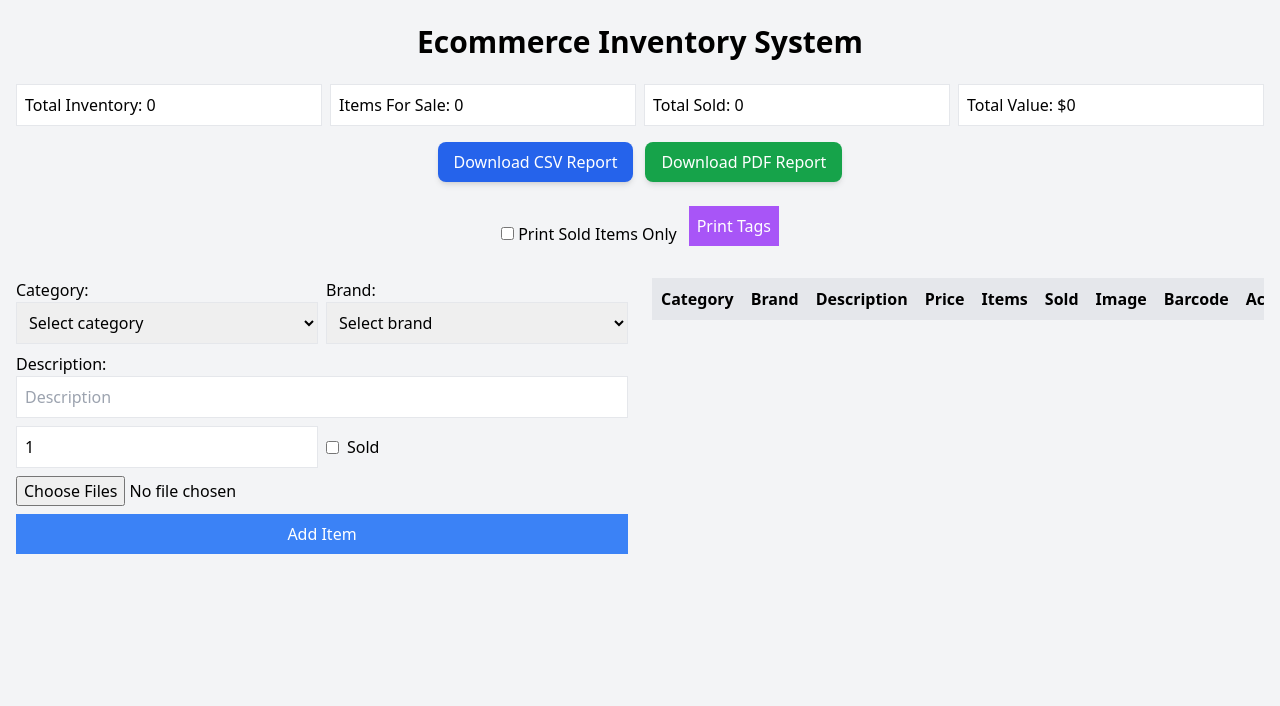
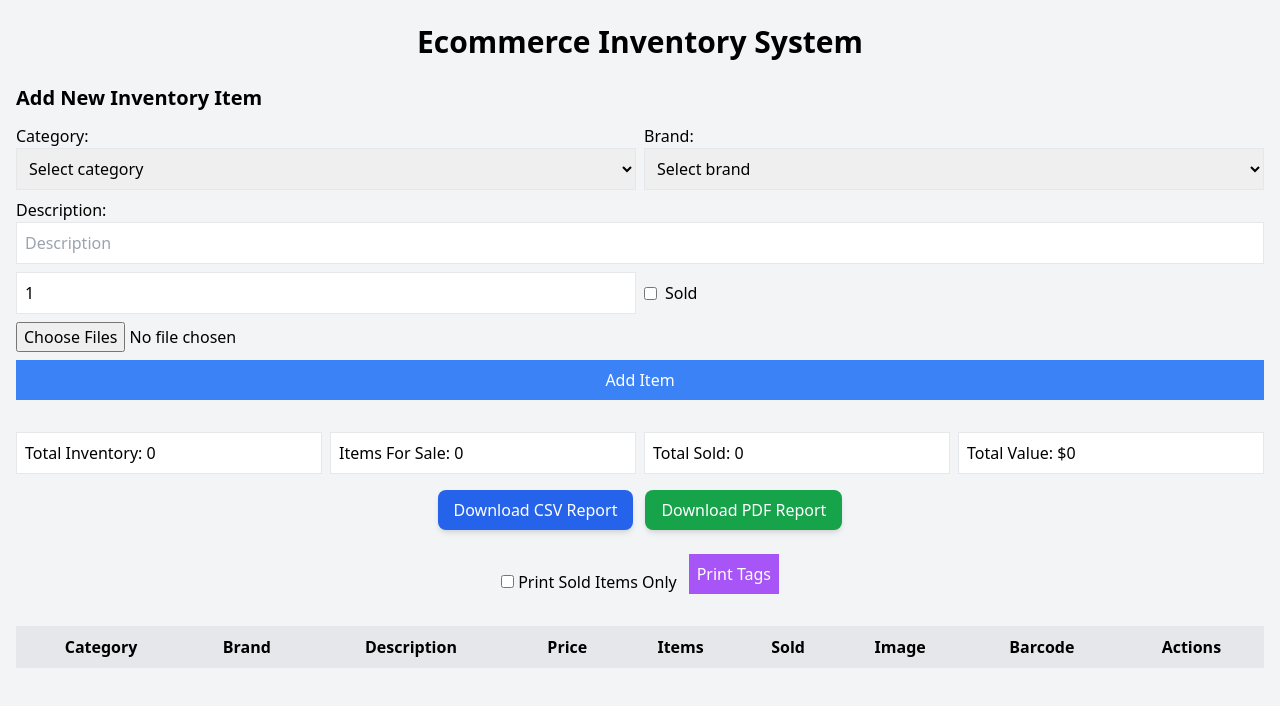
Before and after one commit to architeketh/ecommerce-inventory-system, a React (Vite) app: page / in a window 1280 px wide. Shown: the top 706 px of the page. Built offline with nearby package versions, Linux system fonts and the light colour scheme.

Commit message:
Update App.jsx

```diff
--- a/src/App.jsx
+++ b/src/App.jsx
@@ -24,6 +24,14 @@ const App = () => {
         Ecommerce Inventory System
       </h1>
 
+      {/* Add Item Form */}
+      <div className="mb-8">
+        <h2 className="text-xl font-semibold mb-3 text-center md:text-left">
+          Add New Inventory Item
+        </h2>
+        <InventoryForm items={items} setItems={setItems} />
+      </div>
+
       {/* Dashboard */}
       <Dashboard items={items} />
 
@@ -43,15 +51,9 @@ const App = () => {
         <PrintTags items={itemsToPrint} showPhotos={false} />
       </div>
 
-      {/* Main layout */}
-      <div className="grid grid-cols-1 md:grid-cols-2 gap-6">
-        {/* Inventory form */}
-        <InventoryForm items={items} setItems={setItems} />
-
-        {/* Inventory table */}
-        <div className="overflow-x-auto">
-          <InventoryList items={items} setItems={setItems} />
-        </div>
+      {/* Inventory Table */}
+      <div className="overflow-x-auto">
+        <InventoryList items={items} setItems={setItems} />
       </div>
     </div>
   )
```
